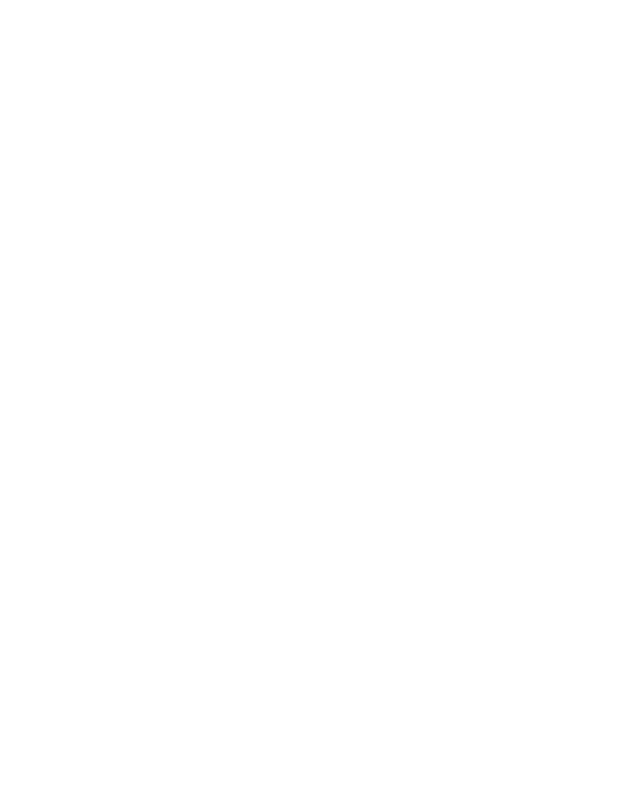
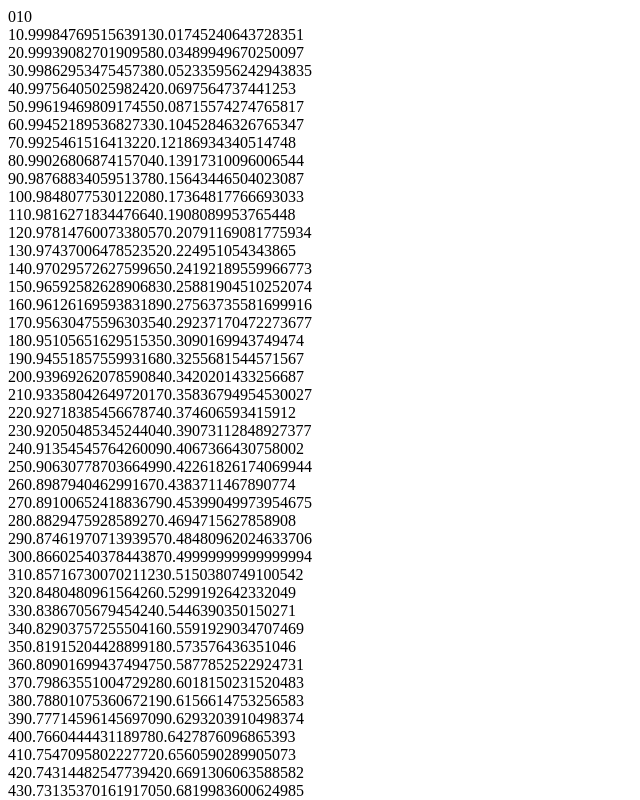
Before and after one commit to satishgoda/learningjavascript, a plain HTML site: page math1.html in a window 1280 px wide. Shown: the top 800 px of the page, without its empty margins (0-640 px from the left). Drawn offline with Linux system fonts and the light colour scheme.

Commit message:
Update math1.html
The following WARNING was issued in the JavaScript console log.

[11:41:27.067] An unbalanced tree was written using document.write() causing data from the network to be reparsed. For more information https://developer.mozilla.org/en/Optimizing_Your_Pages_for_Speculative_Parsing @ file:///home/satishg/Documents/math1.html:15

```diff
--- a/math1.html
+++ b/math1.html
@@ -7,8 +7,10 @@ Math using JavaScript
 </head>
 <script>
 for (degree=0; degree <= 90; degree++) {
-    var radian = degree * (Math.PI/180.0)
-    console.log(degree, Math.cos(radian), Math.sin(radian))
+    var radian = degree * (Math.PI/180.0);
+    //console.log(degree, Math.cos(radian), Math.sin(radian));
+    document.write(degree, Math.cos(radian), Math.sin(radian));
+    document.write("<br/>")
 }
 </script>
 </html>
```
